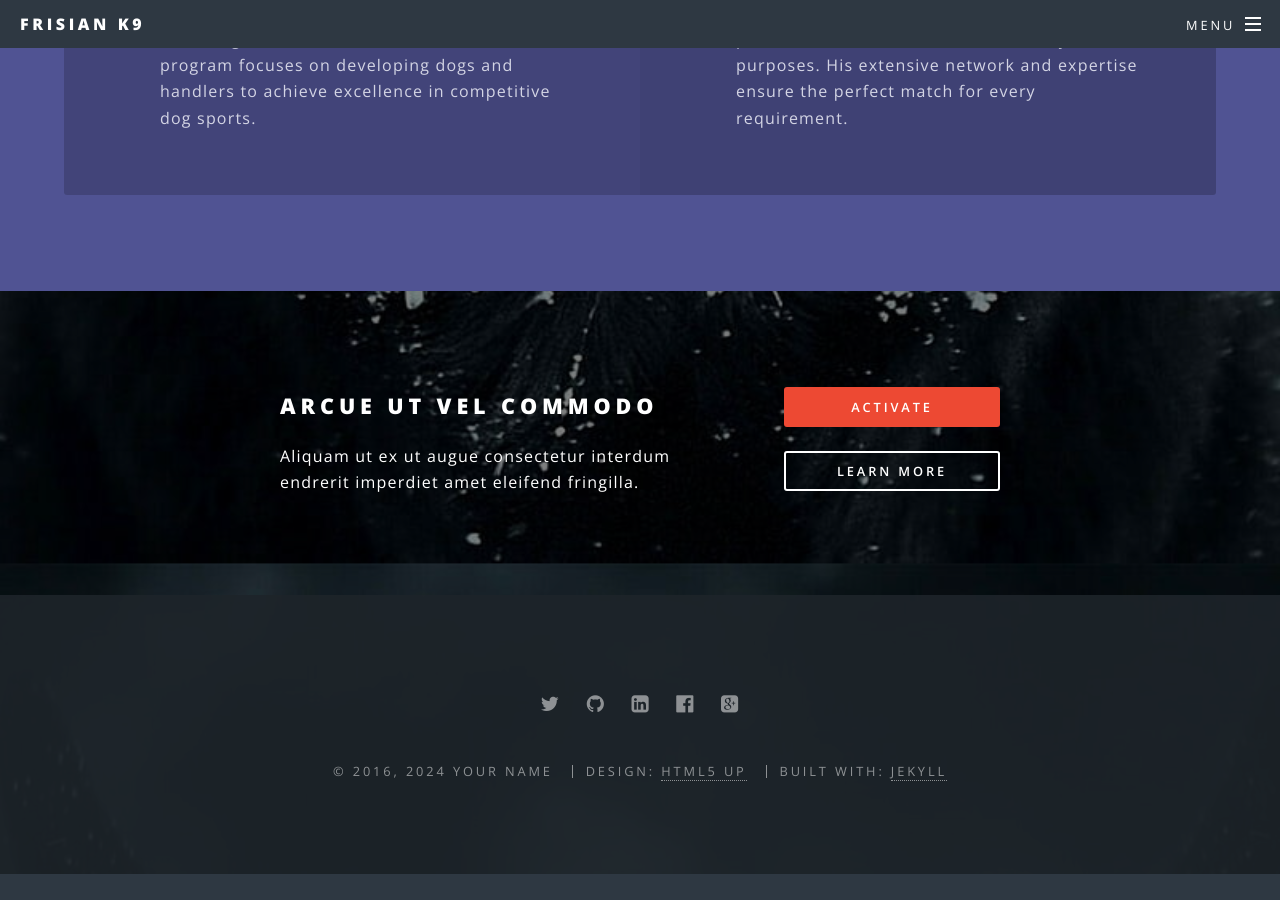
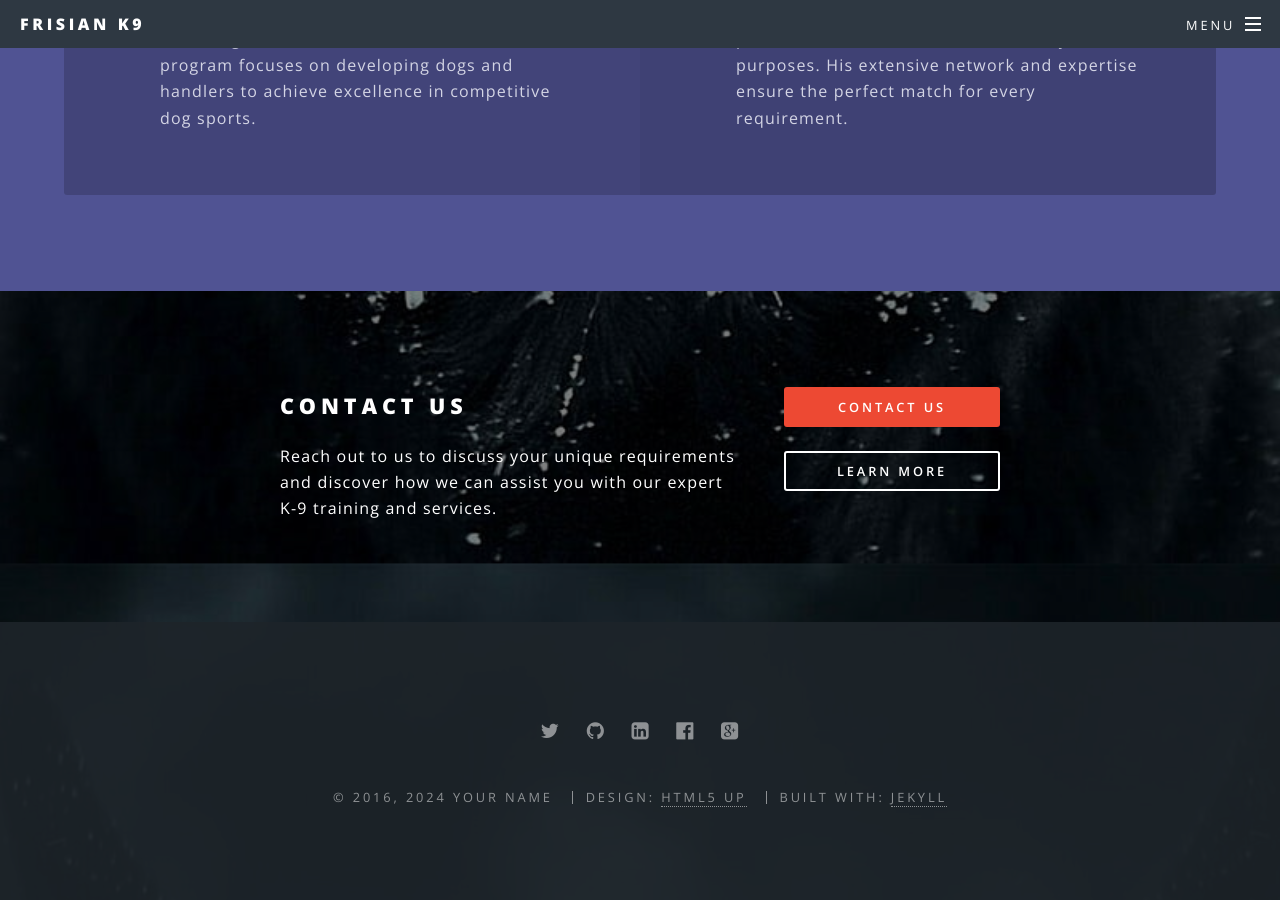
Before and after one commit to Gao921010/Gao921010.github.io, a Jekyll site: the page built from index.html, in a window 1280 px wide and 900 px high, scrolled down 3987 px. Built offline with Jekyll 4.4.1, drawn with Linux system fonts in a browser that asks for light colours; before the commit the page ends 4861 px from its top, so only the background shows below that.

Commit message:
Update index.html

```diff
--- a/index.html
+++ b/index.html
@@ -95,11 +95,11 @@ layout: landing
 					<section id="cta" class="wrapper style4">
 						<div class="inner">
 							<header>
-								<h2>Arcue ut vel commodo</h2>
-								<p>Aliquam ut ex ut augue consectetur interdum endrerit imperdiet amet eleifend fringilla.</p>
+								<h2>Contact Us</h2>
+								<p>Reach out to us to discuss your unique requirements and discover how we can assist you with our expert K-9 training and services.</p>
 							</header>
 							<ul class="actions vertical">
-								<li><a href="#" class="button fit special">Activate</a></li>
+								<li><a href="#" class="button fit special">Contact Us</a></li>
 								<li><a href="#" class="button fit">Learn More</a></li>
 							</ul>
 						</div>
```
